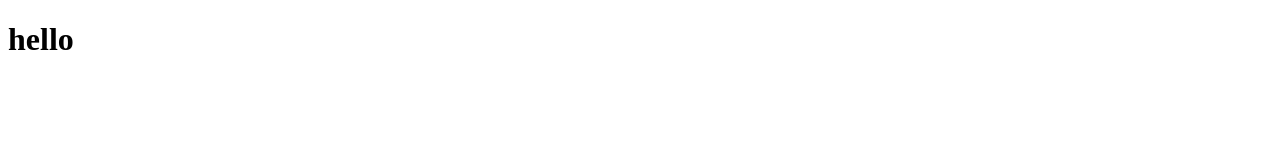
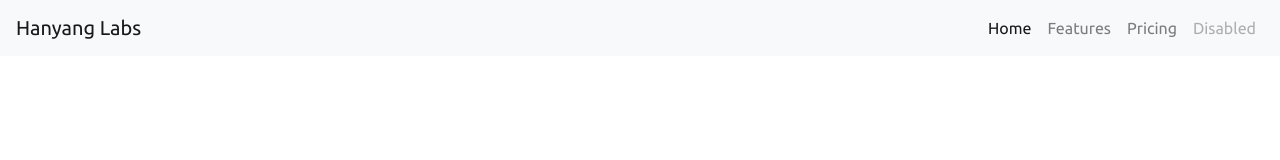
Before and after one commit to Hanyang-QuadJ/labs, a plain HTML site: page index.html in a window 1280 px wide. Drawn offline with Linux system fonts and the light colour scheme.

Commit message:
navbar added

```diff
--- /dev/null
+++ b/assets/stylesheet/style.css
@@ -0,0 +1,3 @@
+* {
+	font-family: 'Ubuntu', sans-serif;
+}
--- a/index.html
+++ b/index.html
@@ -2,8 +2,29 @@
 <html>
 <head>
 	<title>Hanyang Labs</title>
+	<meta charset="utf-8">
+	<link rel="stylesheet" href="./assets/bootstrap/css/bootstrap.min.css">
+	<link rel="stylesheet" href="./assets/stylesheet/style.css">
+	<link href="https://fonts.googleapis.com/css?family=Ubuntu" rel="stylesheet">
 </head>
 <body>
-	<h1>hello</h1>
+	<header class="header">
+		<nav class="navbar navbar-expand-lg navbar-light bg-light">
+			<a class="navbar-brand" href="#">Hanyang Labs</a>
+			<button class="navbar-toggler" type="button" data-toggle="collapse" data-target="#navbarNavAltMarkup" aria-controls="navbarNavAltMarkup" aria-expanded="false" aria-label="Toggle navigation">
+				<span class="navbar-toggler-icon"></span>
+			</button>
+			<div class="collapse navbar-collapse justify-content-end" id="navbarNavAltMarkup">
+				<div class="navbar-nav">
+					<a class="nav-item nav-link active" href="#">Home <span class="sr-only">(current)</span></a>
+					<a class="nav-item nav-link" href="#">Features</a>
+					<a class="nav-item nav-link" href="#">Pricing</a>
+					<a class="nav-item nav-link disabled" href="#">Disabled</a>
+				</div>
+			</div>
+		</nav>
+	</header>
 </body>
+<script src="./assets/lib/jquery-3.2.1.min.js"></script>
+<script src="./assets/bootstrap/js/bootstrap.min.js"></script>
 </html>
```
